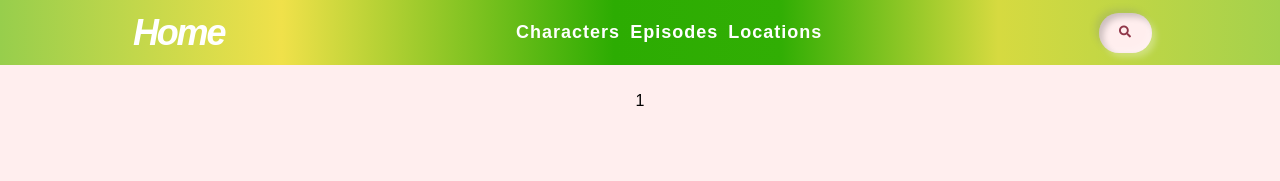
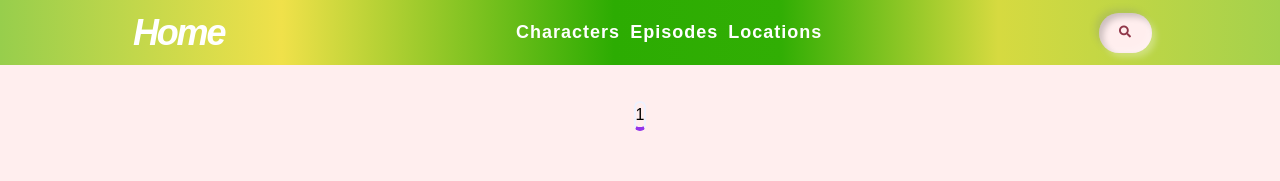
Before and after one commit to ozanakayaci/rick-morty, a React (Create React App) app: page /characters/1 in a window 1280 px wide. Shown: the top 181 px of the page. Built offline with nearby package versions, Linux system fonts and the light colour scheme; no server answers.

Commit message:
characters page cards

```diff
--- a/src/components/pages/Characters/Characters.js
+++ b/src/components/pages/Characters/Characters.js
@@ -1,9 +1,47 @@
-import React from "react";
+import { useEffect, useState } from "react";
 import { Link, useParams } from "react-router-dom";
+
+import BigCard from "../../Home/BigCard/BigCard";
+
+import axios from "axios";
 
 function Character() {
   let { charid } = useParams();
-  return <div>{charid}</div>;
+
+  const [charData, setCharData] = useState();
+  const [charactersIDs, setCharactersIDs] = useState([1, 2]);
+  console.log(charactersIDs);
+
+  useEffect(() => {
+    axios(
+      `${process.env.REACT_APP_ENDPOINT}character/${
+        charid != undefined ? charid : ""
+      }`
+    ).then(function (response) {
+      setCharData(response.data.results);
+      for (let i = 2; i < 20; i++) {
+        if (charactersIDs.indexOf(response.data.results[i].id) == -1) {
+          setCharactersIDs((current) => [
+            ...current,
+            response.data.results[i].id,
+          ]);
+        } else continue;
+      }
+    });
+  }, []);
+
+  return (
+    <div>
+      {charid == undefined ? (
+        <BigCard ids={charactersIDs} type={"character"} />
+      ) : (
+        //all characters ********************************
+        <div className="characters relative border-2 border-indigo-50 border-b-4 border-b-purple-600 rounded-lg m-3">
+          {charid}
+        </div> //all characters endpoint ********************************
+      )}
+    </div>
+  );
 }
 
 export default Character;
```
